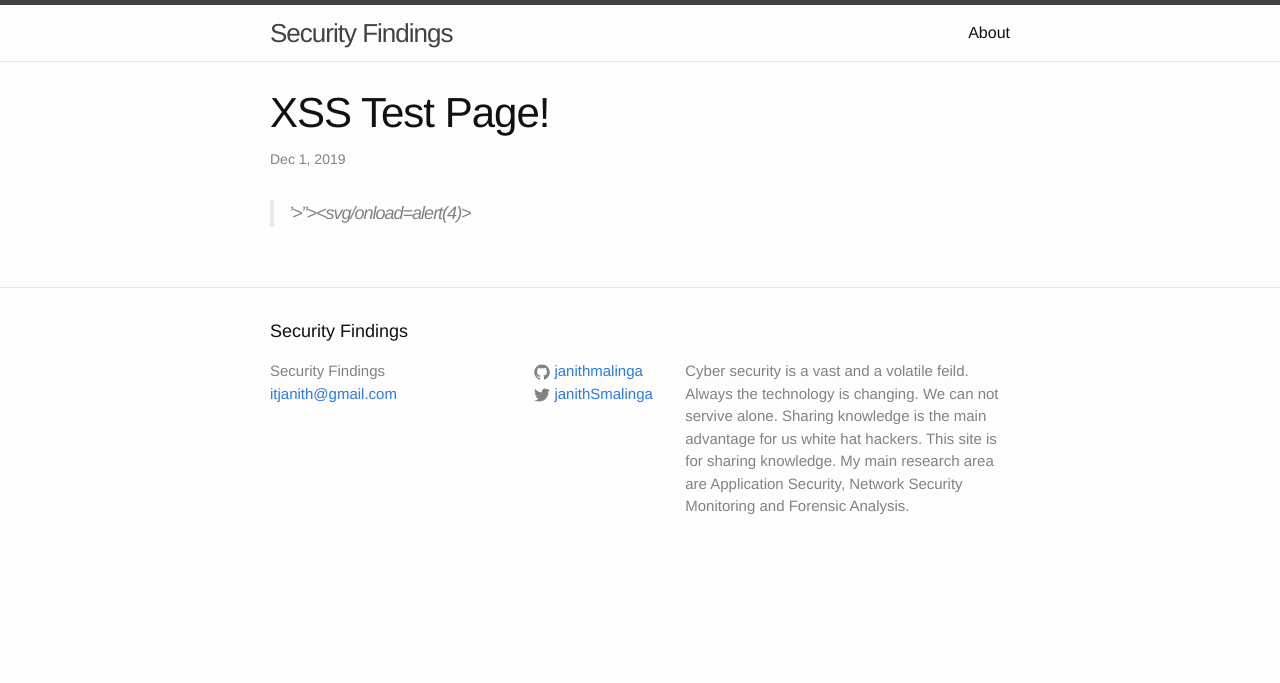
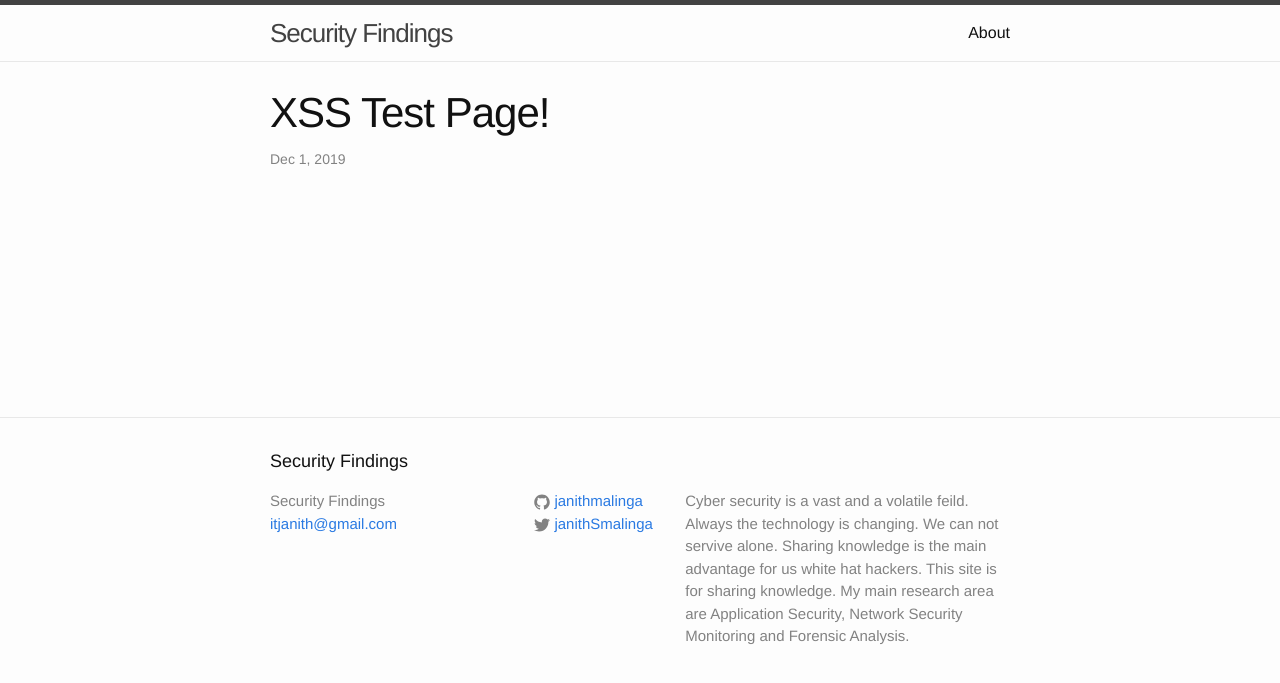
Before and after one commit to janithmalinga/janithmalinga.github.io, a Jekyll site: the page built from _posts/2019-12-01-XSS-Test-Page.md, in a window 1280 px wide. Shown: the top 683 px of the page. Built offline with Jekyll 4.4.1, drawn with Linux system fonts in a browser that asks for light colours.

Commit message:
Update 2019-12-01-XSS-Test-Page.md

```diff
--- a/_posts/2019-12-01-XSS-Test-Page.md
+++ b/_posts/2019-12-01-XSS-Test-Page.md
@@ -6,4 +6,5 @@
 ---
 
 
->'>"><svg/onload=alert(4)>
+<xml:namespace prefix="t"><svg><style>&lt;img/src=x onerror=alert(1)// </b>
+“><svg/onload=alert(2)>”@x.y
```
